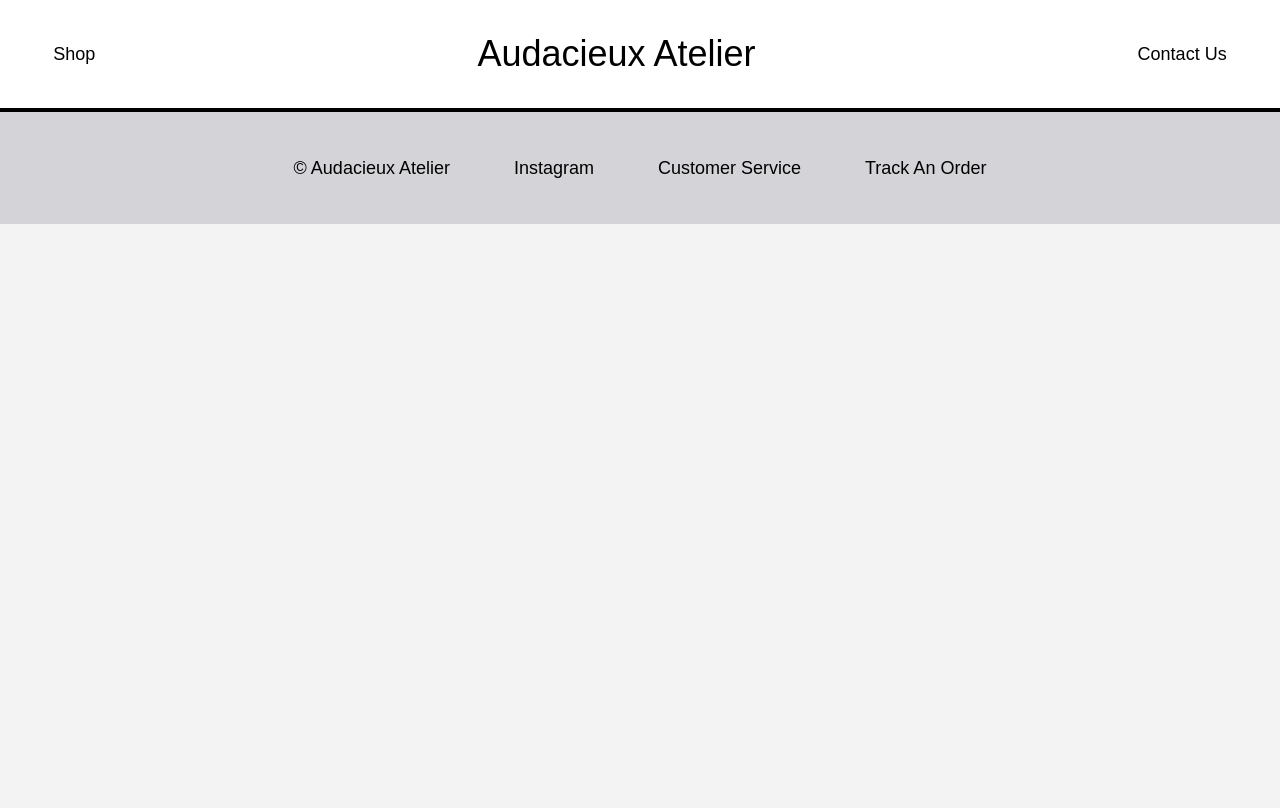
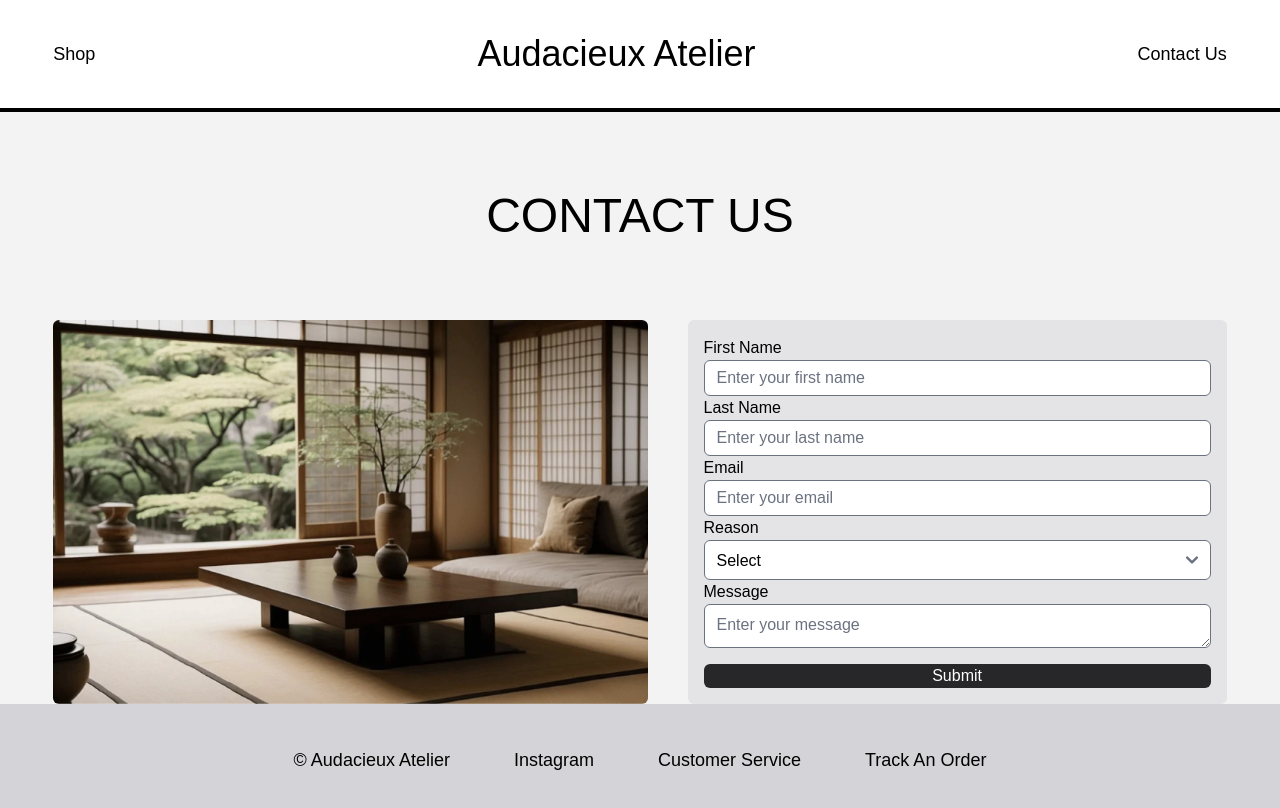
Before and after one commit to seanzinh0/ecommerce-v2, a React (Vite) app: page /contact in a window 1280 px wide. Shown: the top 808 px of the page. Built offline with nearby package versions, Linux system fonts and the light colour scheme.

Commit message:
finish contact form styling, need to validate

```diff
--- a/src/components/ContactForm.jsx
+++ b/src/components/ContactForm.jsx
@@ -0,0 +1,29 @@
+const ContactForm = () => {
+    return (
+        <div className='flex justify-center'>
+        <div className='flex flex-col gap-5 w-11/12 md:gap-10 xl:flex-row xl:justify-between'>
+            <img src='/img/contact.png' alt='japandi living room' className='rounded-md md:object-cover md:h-80 xl:h-96 xl:w-7/12 2xl:h-[500px]'/>
+            <form className="flex flex-col p-2 bg-zinc-200 rounded-md md:p-4 xl:h-96 xl:w-7/12 2xl:h-[500px]" action="#">
+                <label htmlFor="firstname">First Name</label>
+                <input type="text" placeholder="Enter your first name" name="firstname" className='h-10 rounded-md outline-0'/>
+                <label htmlFor="lastname">Last Name</label>
+                <input type="text" placeholder="Enter your last name" name="lastname" className='h-10 rounded-md outline-0'/>
+                <label htmlFor="email">Email</label>
+                <input type="email" placeholder="Enter your email" name="email" className='h-10 rounded-md outline-0'/>
+                <label htmlFor="reasons">Reason</label>
+                <select name="reasons" className='h-10 rounded-md outline-0'>
+                    <option value="default" disabled selected >Select</option>
+                    <option value="support">Customer Support</option>
+                    <option value="returns">Returns or Exchanges</option>
+                    <option value="care">Garment Care</option>
+                </select>
+                <label htmlFor="message">Message</label>
+                <textarea name="message" rows="5" cols="50" placeholder="Enter your message" className='rounded-md outline-0'></textarea>
+                <button type='submit' className='w-full h-10 mt-2 md:mt-4 bg-zinc-800 text-white rounded-md hover:bg-zinc-600'>Submit</button>
+            </form>
+        </div>
+        </div>
+    )
+}
+
+export default ContactForm
--- a/src/pages/Contact.jsx
+++ b/src/pages/Contact.jsx
@@ -1,8 +1,11 @@
 import '../App.css'
+import ContactForm from "../components/ContactForm.jsx";
 
 const Contact = () => {
     return (
         <>
+            <h1 className='text-center text-2xl my-10 md:text-5xl md:my-20'>CONTACT US</h1>
+            <ContactForm />
         </>
     )
 }
```
